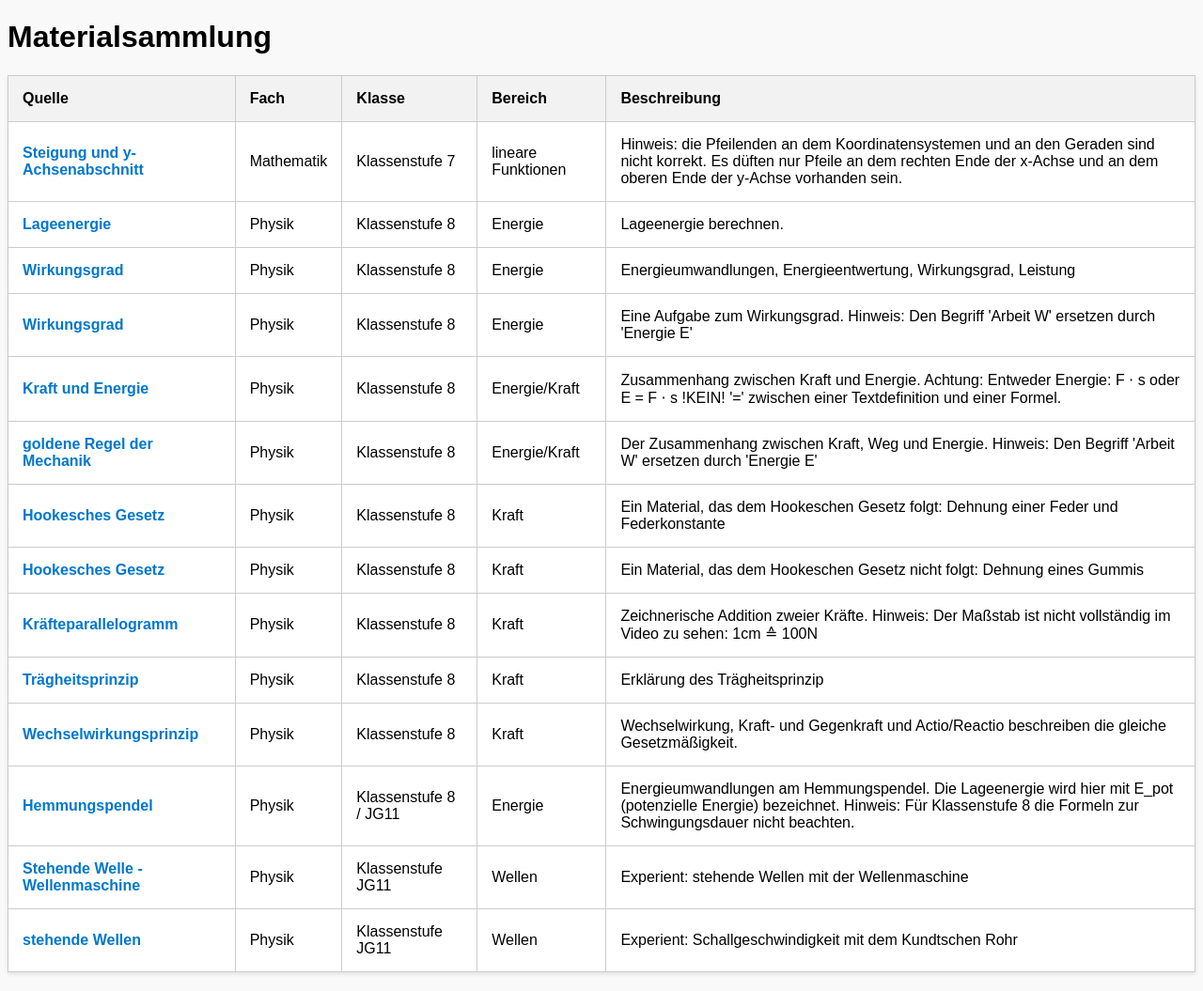
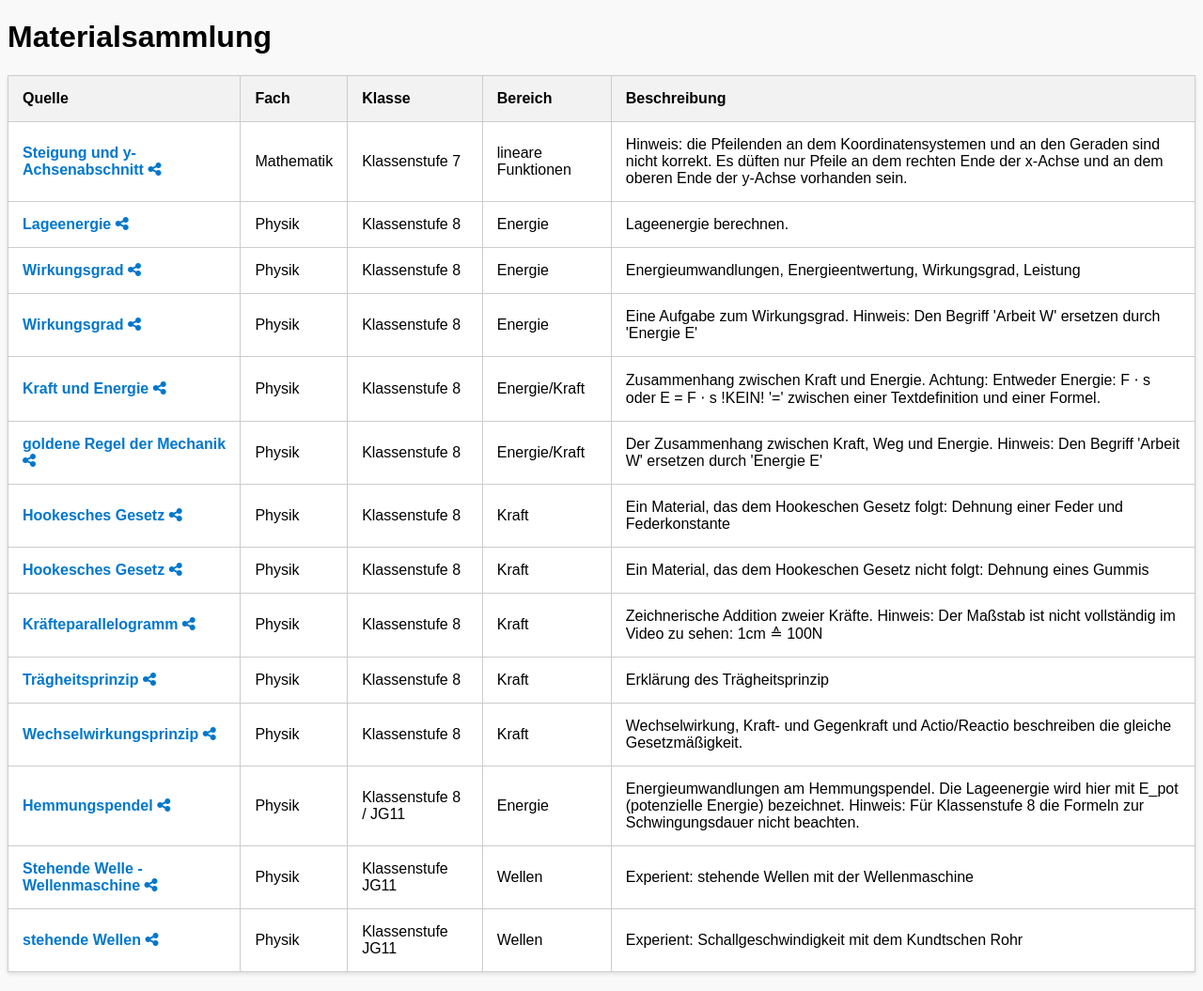
Before and after one commit to tna76874/collection_sources, a Jekyll site: the page built from index.md, in a window 1280 px wide. Shown: the whole page at 94% size. Built offline with Jekyll 4.4.1, drawn with Linux system fonts in a browser that asks for light colours.

Commit message:
adding share button for id

```diff
--- a/_layouts/default.html
+++ b/_layouts/default.html
@@ -5,6 +5,7 @@
   <meta name="viewport" content="width=device-width, initial-scale=1.0">
   <title>{{ page.title }}</title>
   <link rel="stylesheet" type="text/css" href="styles.css">
+  <link rel="stylesheet" href="https://cdnjs.cloudflare.com/ajax/libs/font-awesome/6.5.2/css/all.min.css" integrity="sha512-SnH5WK+bZxgPHs44uWIX+LLJAJ9/2PkPKZ5QiAj6Ta86w+fsb2TkcmfRyVX3pBnMFcV7oQPJkl9QevSCWr3W6A==" crossorigin="anonymous" referrerpolicy="no-referrer" />
 </head>
 <body>
   {{ content }}
--- a/index.md
+++ b/index.md
@@ -31,6 +31,9 @@ title: Materialsammlung
           {% else %}
             <a href="{{ source.source_link }}"><strong>{{ source.thema }}</strong></a>
           {% endif %}
+          <a href="/?id={{ source.sid }}" title="share">
+            <i class="fas fa-share-nodes"></i>
+          </a>
         </td>
         <td>{{ source.fach }}</td>
         <td>Klassenstufe {{ source.klasse }}</td>
```
